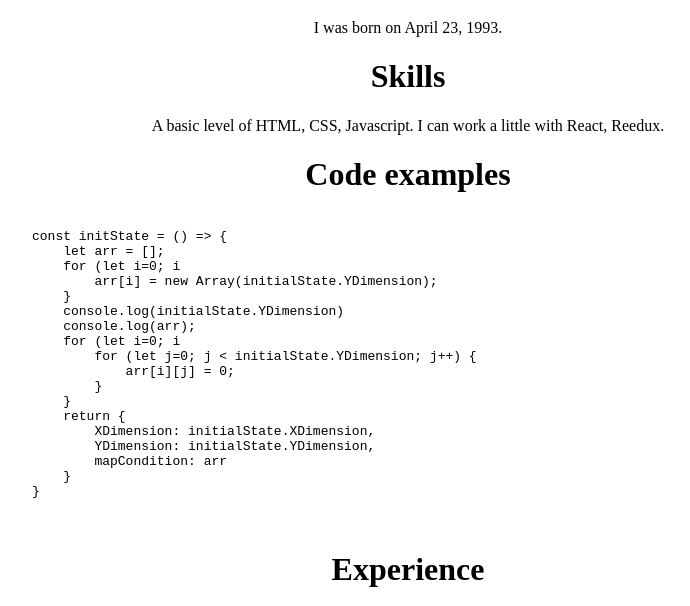
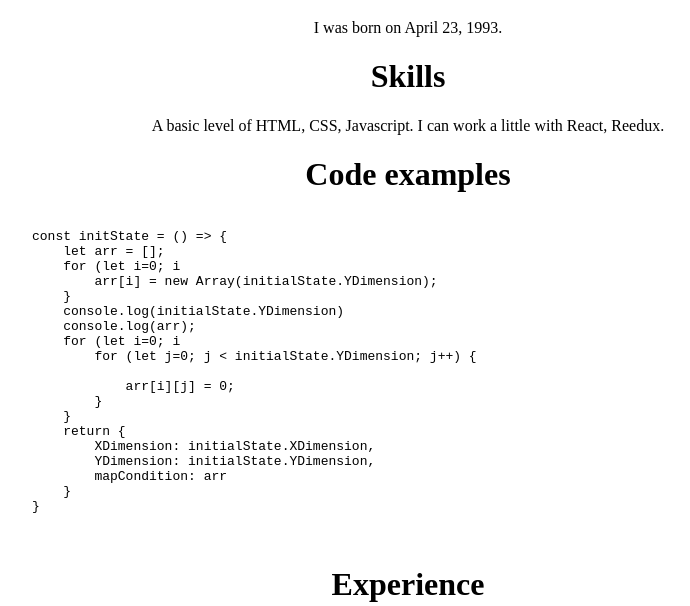
Before and after one commit to yayhen/rsschool-cv, a plain HTML site: page index.html in a window 1280 px wide. Shown: the part 694-1300 px from the top of the page, without its empty margins (232-922 px from the left). Drawn offline with Linux system fonts and the light colour scheme.

```diff
--- a/index.html
+++ b/index.html
@@ -51,7 +51,7 @@ const initState = () => {
     console.log(initialState.YDimension)
     console.log(arr);
     for (let i=0; i<initialState.XDimension; i++) {<br>
-        for (let j=0; j < initialState.YDimension; j++) {
+        for (let j=0; j < initialState.YDimension; j++) {<br>
             arr[i][j] = 0;
         }
     }
```
